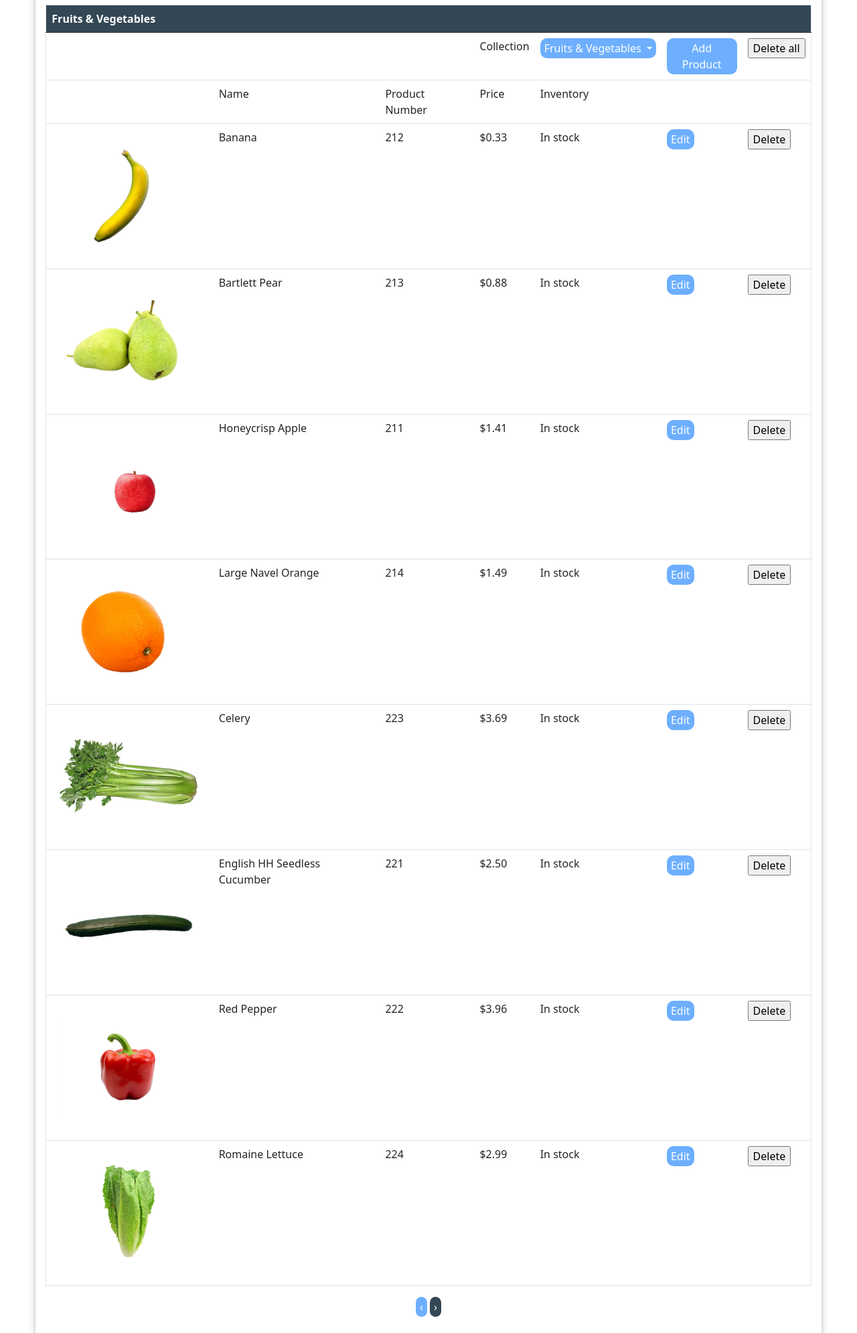
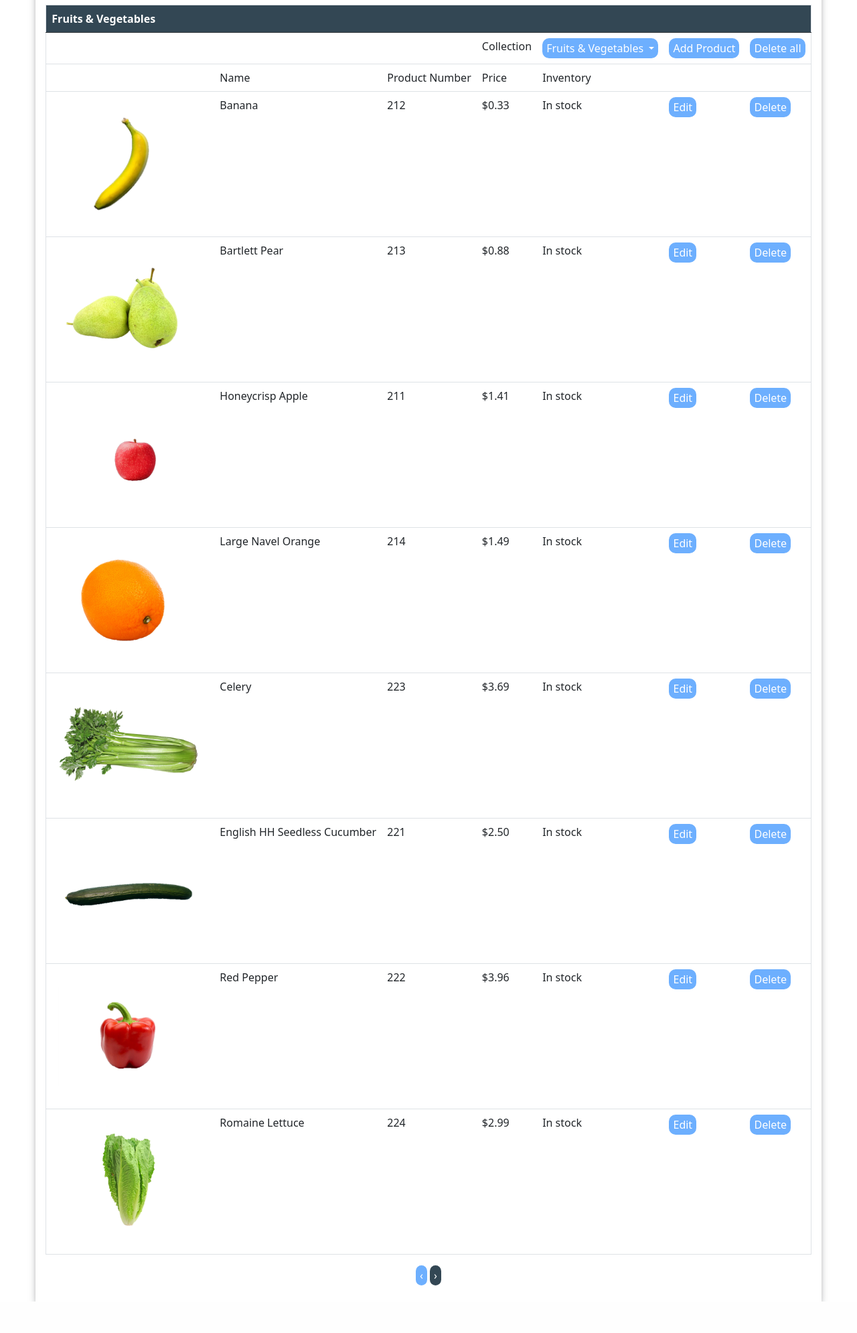
Before and after one commit to XavierKMT/MomsFavouriteMarket, a PHP site: the page made by F&VProductList.html in a window 1280 px wide. Shown: the part 170-2160 px from the top of the page at 67% size. After the commit the page ends 2113 px from the top, so only its background shows below. Run offline with PHP 8.4, Linux system fonts and the light colour scheme; some libraries are stand-ins or nearby versions.

Commit message:
Update ProductListStyle.css

```diff
--- a/CSS/ProductListStyle.css
+++ b/CSS/ProductListStyle.css
@@ -23,6 +23,25 @@ main .button:hover{
     cursor:pointer;
 }
 
+input[type = button]{
+    background-color: #6DAFFE;
+    border-radius: 20px;
+    width:fit-content;
+    border:none;
+    color:white;
+    padding:3px 6px;
+    border-radius:10px;
+}
+
+input:hover[type = button]{
+    border-color:#334754;
+    background-color: #e04362;
+    color: black;
+    box-shadow: 0 0.5em 0.5em -0.4em;
+    transform: translateY(-0.5em);
+    cursor:pointer;
+}
+
 a {
     text-decoration: none;
     display: inline-block;
```
